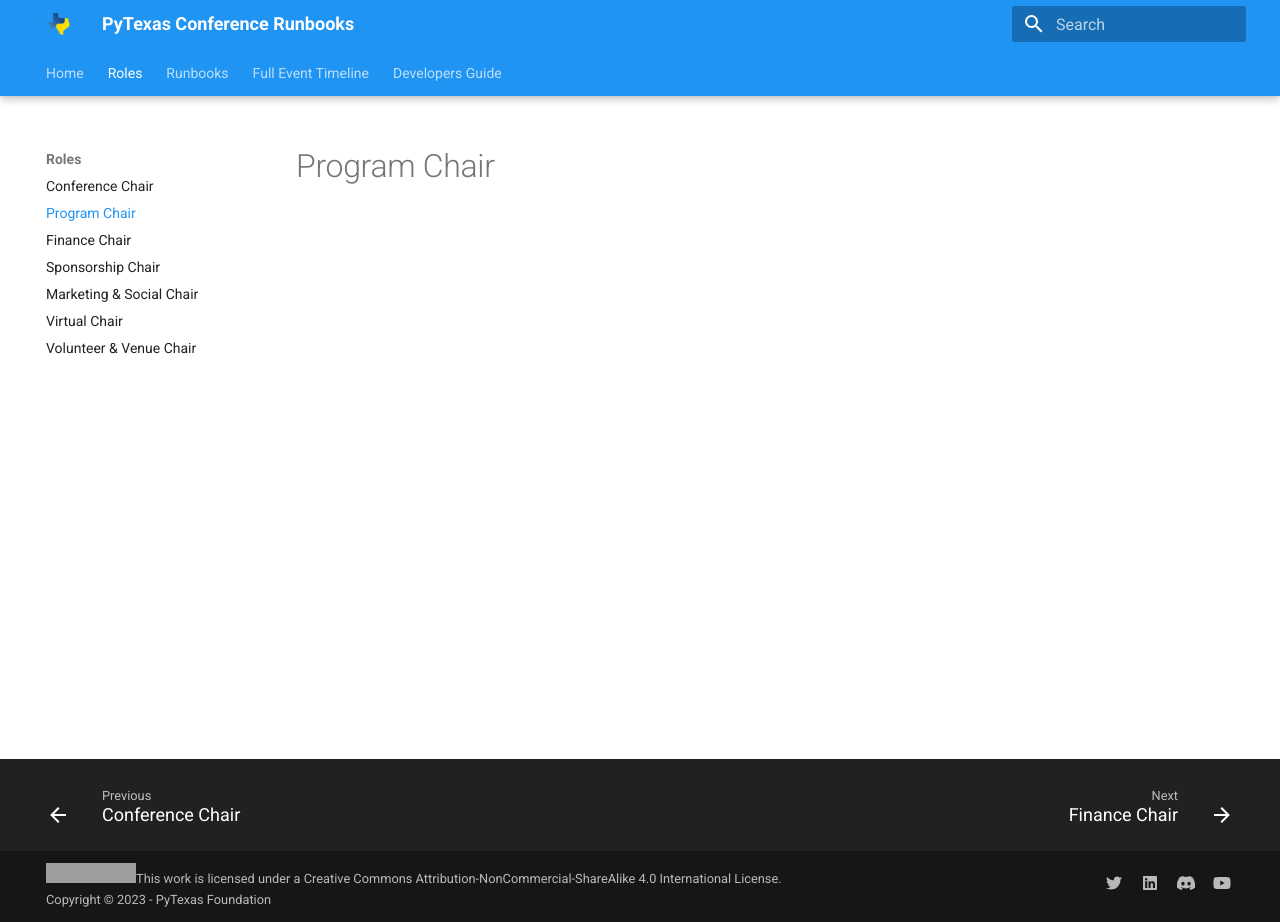
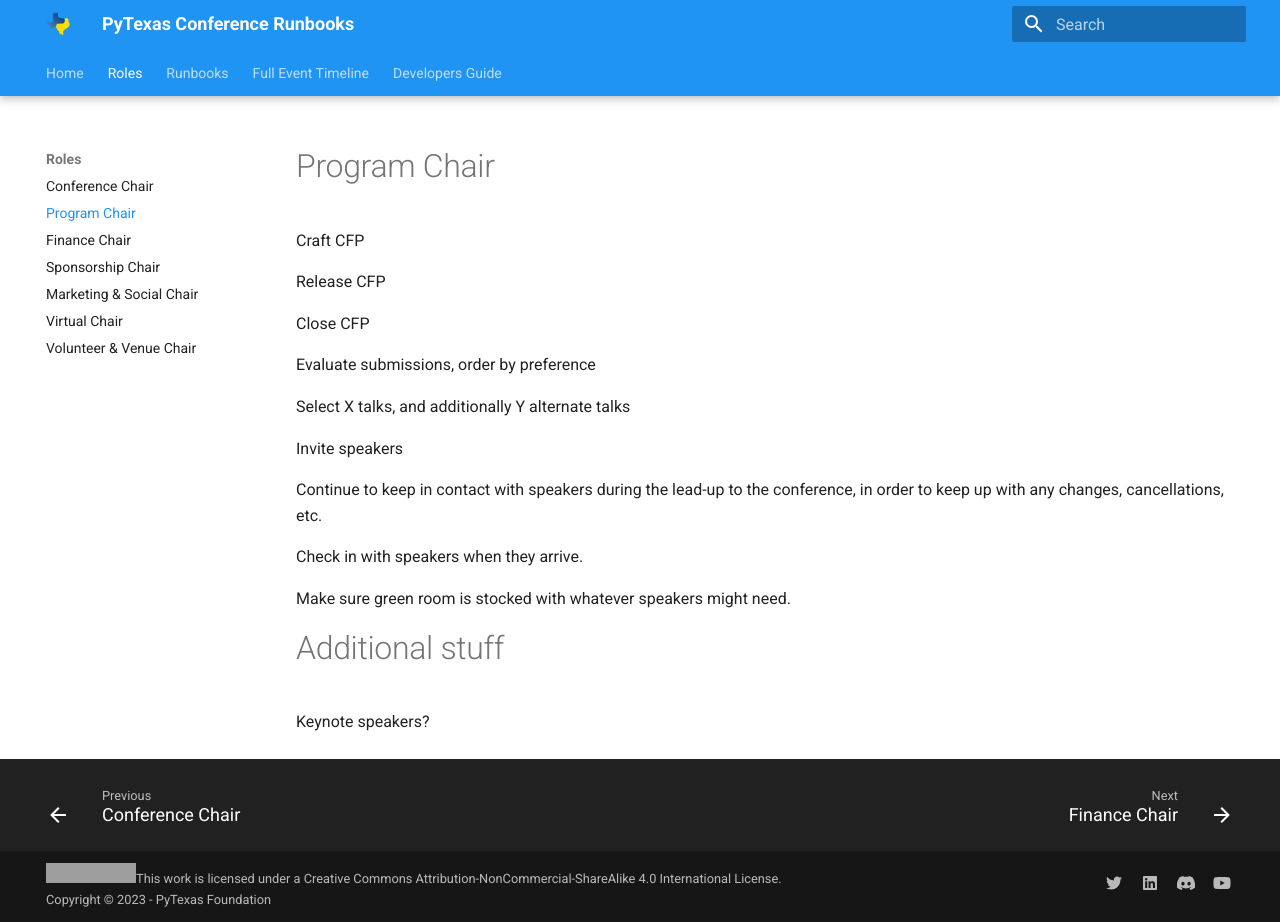
Before and after one commit to pytexas/runbooks, an MkDocs documentation site: the page built from docs/roles/prog-chair.md, in a window 1280 px wide and 922 px high. Built offline with MkDocs 1.6.1 and Material for MkDocs 9.7.7, drawn with Linux system fonts in a browser that asks for light colours; grey boxes are pictures that could not be loaded.

Commit message:
Some notes for programming chair and sponsorship chair.

```diff
--- a/docs/roles/prog-chair.md
+++ b/docs/roles/prog-chair.md
@@ -1 +1,26 @@
 # Program Chair
+
+Craft CFP
+
+Release CFP
+
+Close CFP
+
+Evaluate submissions, order by preference
+
+Select X talks, and additionally Y alternate talks
+
+Invite speakers
+
+Continue to keep in contact with speakers during the lead-up to the conference,
+in order to keep up with any changes, cancellations, etc.
+
+Check in with speakers when they arrive.
+
+Make sure green room is stocked with whatever speakers might need.
+
+
+
+# Additional stuff
+
+Keynote speakers?
```
Also changed, not shown: docs/roles/spon-chair.md (+8 -0 lines).
